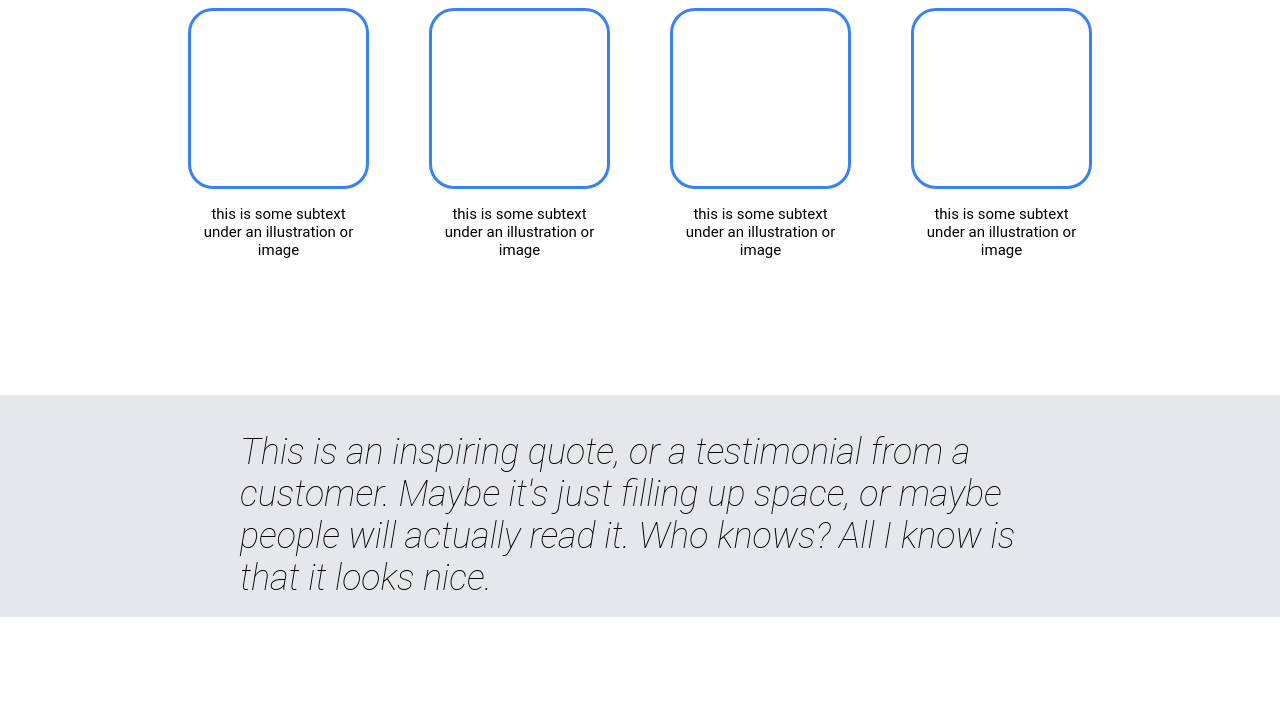
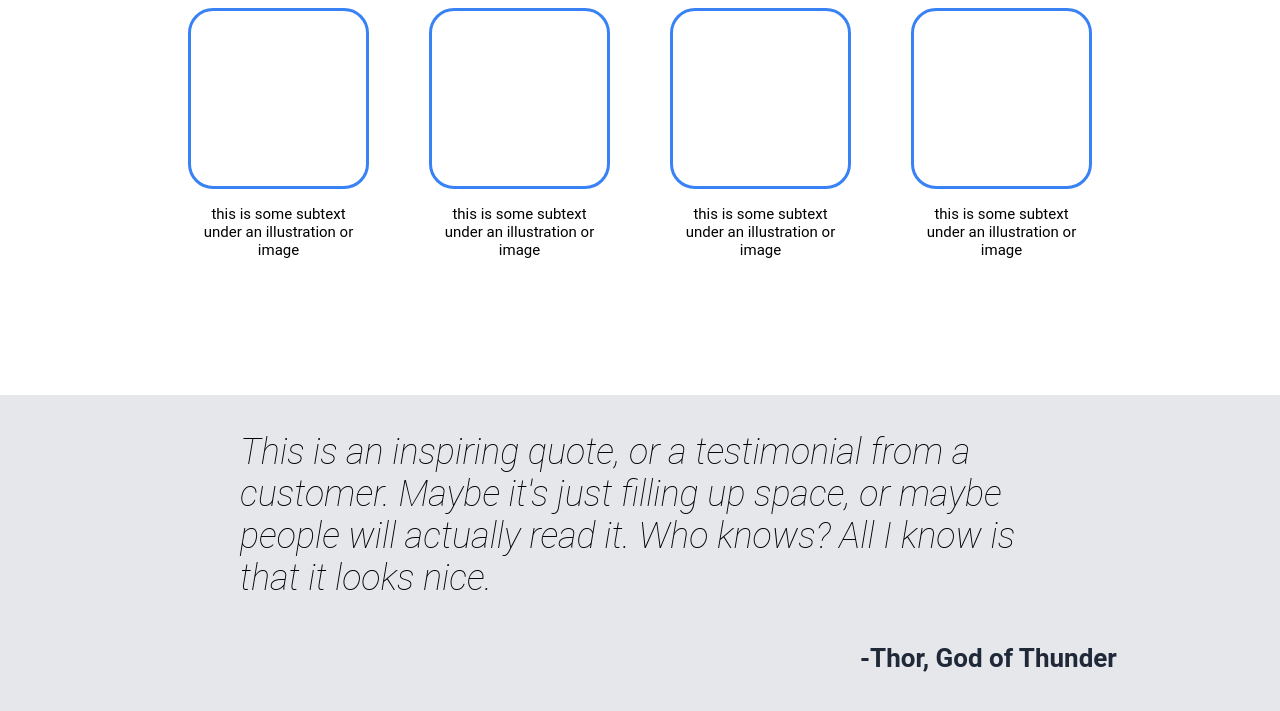
Before and after one commit to gitStanden/LandingPage-TOP-, a plain HTML site: page index.html in a window 1280 px wide. Shown: the part 696-1407 px from the top of the page. Before the commit the page ends 1313 px from the top, so only its background shows below. Drawn offline with Linux system fonts and the light colour scheme.

Commit message:
Finalised the Quote Section

```diff
--- a/index.html
+++ b/index.html
@@ -57,6 +57,7 @@
 <!--Quote Section-->
     <div class="quoteOne">
         <p class="quoteText">This is an inspiring quote, or a testimonial from a customer. Maybe it's just filling up space, or maybe people will actually read it. Who knows? All I know is that it looks nice.</p>
+        <p class="quoteSignature">-Thor, God of Thunder</p>
     </div>
 </body>
 </html>
--- a/style.css
+++ b/style.css
@@ -122,6 +122,7 @@ header{
     background-color: #e5e7eb;
     justify-content: center;
     align-items: center;
+    flex-direction: column;
 }
 
 .quoteText {
@@ -131,5 +132,14 @@ header{
     font-weight: lighter;
     height: 150px;
     width: 800px;
+}
 
+.quoteSignature {
+    align-self: flex-end;
+    height: 50px;
+    width: 420px;
+    font-family: Roboto;
+    font-weight: bold;
+    font-size: 26px;
+    color: #1f2937;
 }
```
